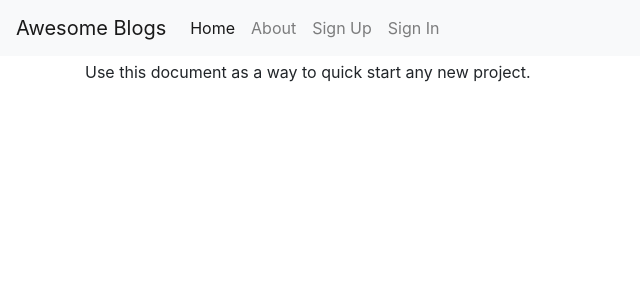
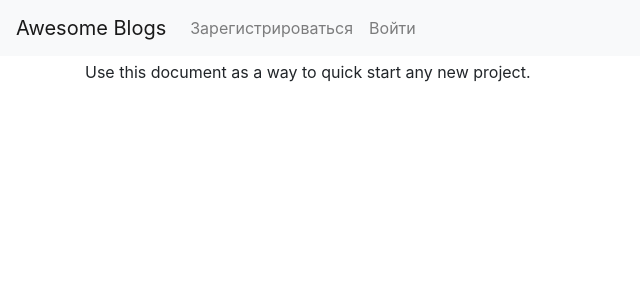
Before and after one commit to theodor85/awesome_blogs, a Django app: page /about/ in a window 1280 px wide. Shown: the top 300 px of the page, without its empty margins (0-640 px from the left). Run offline with Django 3.2, Linux system fonts and the light colour scheme; some libraries are stand-ins or nearby versions.

Commit message:
Сделана главная страница с выводом всех постов

```diff
--- a/awesome_blogs/awesome_blogs/templates/base.html
+++ b/awesome_blogs/awesome_blogs/templates/base.html
@@ -43,29 +43,30 @@
 
         <div class="collapse navbar-collapse" id="navbarSupportedContent">
           <ul class="navbar-nav mr-auto">
-            <li class="nav-item active">
-              <a class="nav-link" href="{% url 'home' %}">Home <span class="sr-only">(current)</span></a>
-            </li>
-            <li class="nav-item">
-              <a class="nav-link" href="{% url 'about' %}">About</a>
-            </li>
             {% if request.user.is_authenticated %}
               <li class="nav-item">
-                {# URL provided by django-allauth/account/urls.py #}
-                <a class="nav-link" href="{% url 'users:detail' request.user.username  %}">{% trans "My Profile" %}</a>
+                <a class="nav-link" href="{% url 'blogs:feed'  %}">Лента</a>
               </li>
               <li class="nav-item">
-                {# URL provided by django-allauth/account/urls.py #}
-                <a class="nav-link" href="{% url 'account_logout' %}">{% trans "Sign Out" %}</a>
+                <a class="nav-link" href="{% url 'blogs:myposts'  %}">Мои посты</a>
+              </li>
+              <li class="nav-item">
+                <a class="nav-link" href="{% url 'blogs:add'  %}">Добавить пост</a>
+              </li>
+              <li class="nav-item">
+                <a class="nav-link" href="{% url 'blogs:subscriptions'  %}">Мои подписки</a>
+              </li>
+              <li class="nav-item">
+                <a class="nav-link" href="{% url 'account_logout' %}">Выйти</a>
               </li>
             {% else %}
               <li class="nav-item">
                 {# URL provided by django-allauth/account/urls.py #}
-                <a id="sign-up-link" class="nav-link" href="{% url 'account_signup' %}">{% trans "Sign Up" %}</a>
+                <a id="sign-up-link" class="nav-link" href="{% url 'account_signup' %}">Зарегистрироваться</a>
               </li>
               <li class="nav-item">
                 {# URL provided by django-allauth/account/urls.py #}
-                <a id="log-in-link" class="nav-link" href="{% url 'account_login' %}">{% trans "Sign In" %}</a>
+                <a id="log-in-link" class="nav-link" href="{% url 'account_login' %}">Войти</a>
               </li>
             {% endif %}
           </ul>
```
Also changed, not shown: awesome_blogs/awesome_blogs/templates/pages/home.html (+17 -0 lines), awesome_blogs/blogs/views.py (+7 -2 lines).
